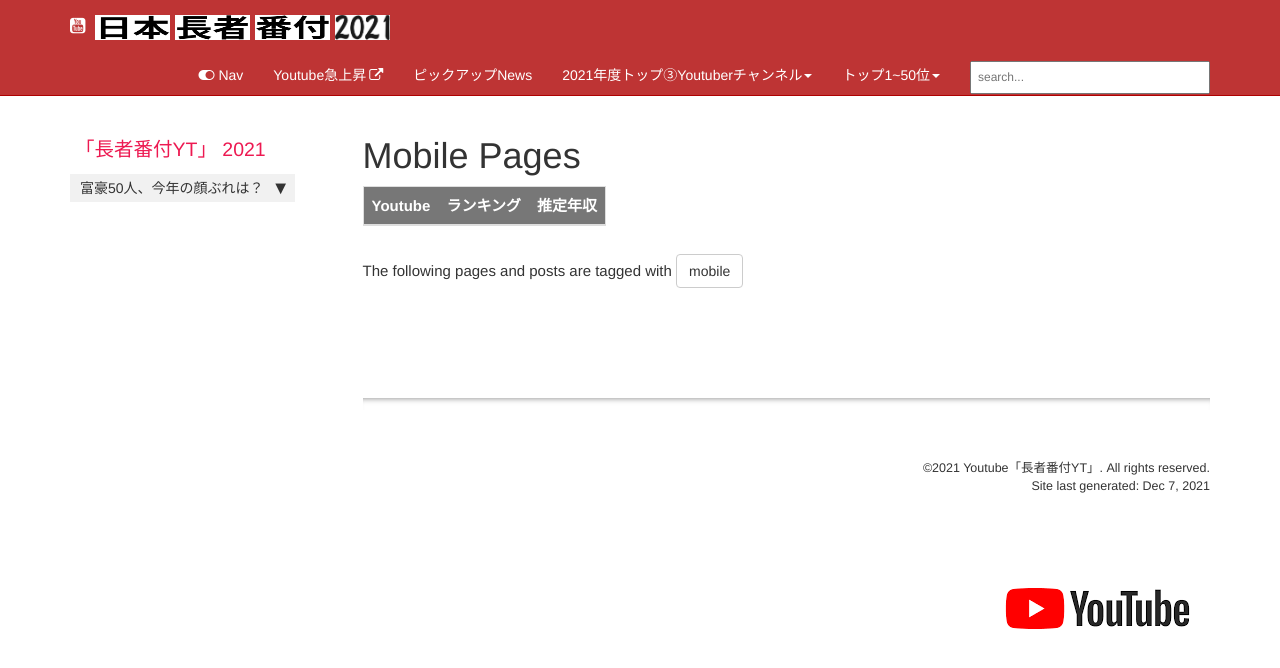
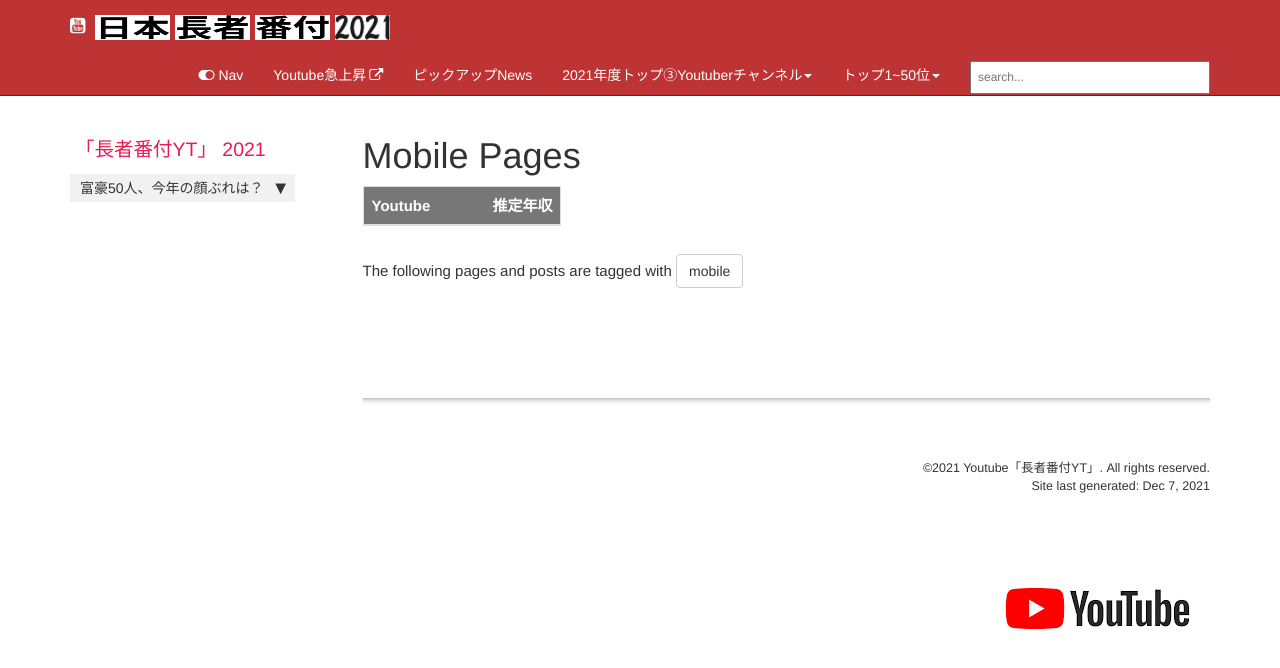
Before and after one commit to takagotch/page484, a Jekyll site: the page built from pages/tags/tag_mobile.md, in a window 1280 px wide. Shown: the top 668 px of the page. Built offline with Jekyll 4.4.1, drawn with Linux system fonts in a browser that asks for light colours; comment, search, counter and statistics services are not loaded.

Commit message:
Update taglogic.html

```diff
--- a/_includes/taglogic.html
+++ b/_includes/taglogic.html
@@ -2,7 +2,7 @@
 top1_50.html 用
 -->
 
-<table><thead><tr><th>Youtube</th><th>ランキング</th><th>推定年収</th></tr></thead>
+<table><thead><tr><th>Youtube</th><th>　　</th><th>推定年収</th></tr></thead>
     <tbody>
 
 
```
